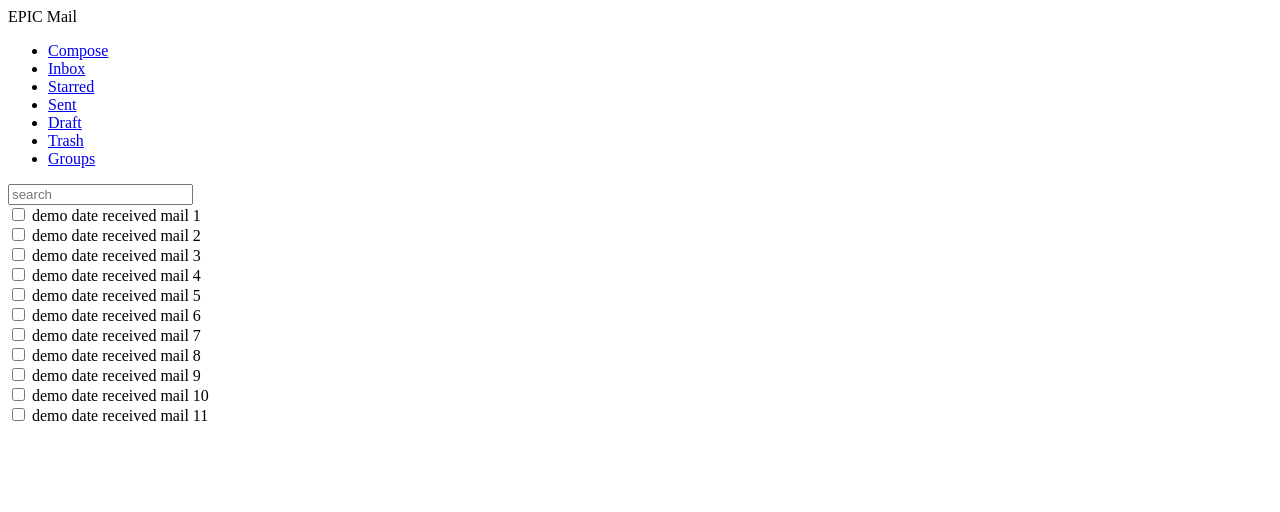
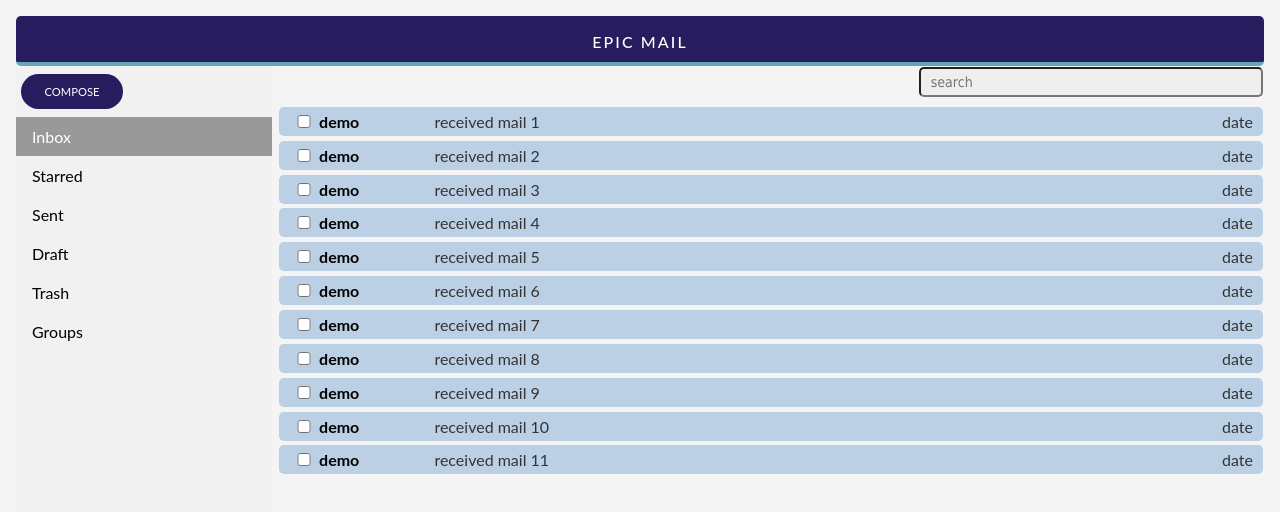
Before and after one commit to OsumiliIkenna/EPICMAIL, a plain HTML site: page UI/html/mailer.html in a window 1280 px wide. Drawn offline with Linux system fonts and the light colour scheme.

Commit message:
add accessibility and styled the html page

```diff
--- a/UI/css/style.css
+++ b/UI/css/style.css
@@ -13,18 +13,25 @@ body {
     font-family: 'Lato', sans-serif;
 }
 
-.container {
+.container,
+.container-mail {
     padding: 1rem 4rem;
     margin: auto;
     overflow: hidden;
 }
+
+.container-mail {
+    transform: translate(0%, 0%);
+    padding: 1rem;
+}
+
 
 .app .container-header {
 	z-index: 1;
     position: relative;
     display: block;
     width: 100%;
-    height: 50px;
+    height: 3.12rem;
     text-transform: uppercase;
     line-height: 3rem;
     text-align: center;
@@ -46,13 +53,118 @@ body {
     color: #fff;
 }
 
+.mail-container {
+    margin-left: 21%;
+    padding: 1px 1px;
+    height: 62.5rem;
+}
+
+ul {
+    list-style-type: none;
+    margin: 0;
+    padding: 0;
+    width: 20%;
+    background-color: #f1f1f1;
+    position: fixed;
+    height: 100%;
+    overflow: auto;
+}
+
+li a {
+    display: block;
+    color: #000;
+    padding: 10px 16px;
+    text-decoration: none;
+}
+
+li a.active {
+    background-color: #999;
+    color: white;
+}
+
+li a:hover:not(.active) {
+    background-color: #555;
+    color: white;
+}
+
+li a.compose {
+    height: 2.2rem;
+    background-color: #271c5d;
+    color: white;
+    padding: 1em 1.5em;
+    position: relative;
+    font-size: 0.7rem;
+    text-decoration: none;
+    text-transform: uppercase;
+    width: 40%;
+    border-radius: 20px;
+    margin: 0.5rem 0 0.5rem 0.3rem;
+    border-bottom: 1.2rem;
+    text-align: center;
+}
+
+input[name=search] {
+    display: block;
+    float: right;
+    width: 35%;
+    margin-bottom: 0.63rem;
+    padding: 0.31rem 0.63rem;
+    background: #EEE;
+    font: 0.88rem Tahoma, Geneva, sans-serif;
+    border-radius: 5px;
+}
+
+input[name=search]:focus {
+    outline: none;
+}
+
+.message {
+    clear: both;
+    margin-bottom: 0.31rem;
+    position: relative;
+    padding: 0.31rem;
+    background: #bbd0e4;
+    border-radius: 0.31rem;
+}
+
+.message:hover {
+	background: #669999;
+	cursor: pointer;
+}
+
+.message input {
+    position: absolute;
+    top: 0.5rem;
+    left: 0.63rem;
+    width: 1.88rem;
+}
+
+.message .sender {
+    display: block;
+    position: absolute;
+    left: 2.5rem;
+    color: #000;
+    font-weight: bold;
+    width: 5.63rem;
+}
+
+.message .title {
+    display: inline-block;
+    padding-left: 9.4rem;
+    width: 100%;
+}
+
+.message .date {
+    position: absolute;
+    right: 0.63rem;
+}
 .form-wrap {
 	margin: auto;
     background: #271c5d;
     color: #fff;
     padding: 1rem 3rem 3rem;
-    box-shadow: 0 10px 20px rgba(0, 0, 0, .8);
-    border-radius: 10px;
+    box-shadow: 0 0.63rem 1.25rem rgba(0, 0, 0, .8);
+    border-radius: 0.63rem;
 }
 
 .login-container,
@@ -158,7 +270,7 @@ label {
 
 @media screen and (min-width: 481px) and (max-width: 767px) {
   	.login-container {
-    	width: 80%;
+    	width: 85%;
   	}
 
   	.signup-container {
@@ -168,6 +280,35 @@ label {
   	.container {
         padding: 1rem 2rem;
     }
+
+       .mail-container {
+	    margin-left: 28%;
+	}
+
+	.message{
+		height: 3%;
+	}
+
+	ul {
+	    width: 25%;
+	}
+
+	.message .sender {
+	    width: 2.63rem;
+	    left: 2.5rem;
+	}
+
+	.message .title {
+	    width: 100%;
+	    padding-left: 6.4rem;
+	}
+
+	.message .date {
+	    right: 0.13rem;
+	}
+	li a.compose {
+		width: 90%;
+	}
 }
 
 @media screen and (min-width: 320px) and (max-width: 480px) {
@@ -185,4 +326,33 @@ label {
     .form-wrap {
         padding: 1rem 2rem 2rem;
     }
+    .mail-container {
+	    margin-left: 28%;
+	}
+
+	.message{
+		height: 3%;
+	}
+
+	ul {
+	    width: 25%;
+	}
+
+	.message .sender {
+	    width: 2.63rem;
+	    left: 2.5rem;
+	}
+
+	.message .title {
+	    width: 100%;
+	    padding-left: 5.4rem;
+	}
+
+	.message .date {
+	    right: 0.13rem;
+	}
+
+	li a.compose {
+		width: 90%;
+	}
 }
--- a/UI/html/mailer.html
+++ b/UI/html/mailer.html
@@ -6,102 +6,102 @@
     <meta name="viewport" content="width=device-width, initial-scale=1.0">
     <meta http-equiv="X-UA-Compatible" content="ie=edge">
     <title>Document</title>
-    <link rel="stylesheet" href="css/index3.css">
+    <link rel="stylesheet" href="../css/style.css">
 </head>
 
 <body>
-    <section class="container">
+    <section class="container-mail">
         <div class="app">
 
-            <div class="head">
-                <span class="title">EPIC Mail</span>
+            <div class="container-header">
+                <span class="title" tabindex="0" role="title" aria-labelledby="title">EPIC Mail</span>
 
             </div>
             <div>
                 <ul>
-                    <li><a class="compose" href="#compose">Compose</a></li>
+                    <li><a class="compose" href="composemail.html" tabindex="0" role="compose" aria-labelledby="Compose">Compose</a></li>
                     <li>
-                        <a class="active" href="#inbox">Inbox</a>
+                        <a class="active" href="#inbox" tabindex="0">Inbox</a>
                     </li>
-                    <li><a href="#starred">Starred</a></li>
-                    <li><a href="#sent">Sent</a></li>
-                    <li><a href="#draft">Draft</a></li>
-                    <li><a href="#trash">Trash</a></li>
-                    <li><a href="#groups">Groups</a></li>
+                    <li><a href="#starred" tabindex="0">Starred</a></li>
+                    <li><a href="#sent" tabindex="0">Sent</a></li>
+                    <li><a href="#draft" tabindex="0">Draft</a></li>
+                    <li><a href="#trash" tabindex="0">Trash</a></li>
+                    <li><a href="#groups" tabindex="0">Groups</a></li>
                 </ul>
             </div>
             <div class="mail-container">
                 <label for="search">
-                    <input name="search" placeholder="search" />
+                    <input name="search" placeholder="search" tabindex="0" role="search" aria-labelledby="search"/>
                 </label>
 
-                <div class="message">
+                <div class="message"  tabindex="0">
                     <input type="checkbox" />
-                    <span class="sender">demo</span>
-                    <span class="date">date</span>
-                    <span class="title">received mail 1</span>
+                    <span class="sender" >demo</span>
+                    <span class="date" >date</span>
+                    <span class="title" >received mail 1</span>
                 </div>
 
-                <div class="message">
+                <div class="message"  tabindex="0">
                     <input type="checkbox" />
-                    <span class="sender">demo</span>
-                    <span class="date">date</span>
+                    <span class="sender" >demo</span>
+                    <span class="date" >date</span>
                     <span class="title">received mail 2</span>
                 </div>
 
-                <div class="message">
+                <div class="message"  tabindex="0">
                     <input type="checkbox" />
-                    <span class="sender">demo</span>
-                    <span class="date">date</span>
-                    <span class="title">received mail 3</span>
+                    <span class="sender" >demo</span>
+                    <span class="date" >date</span>
+                    <span class="title" >received mail 3</span>
                 </div>
 
-                <div class="message">
-                    <input type="checkbox" />
+                <div class="message"  tabindex="0">
+                    <input type="checkbox"/>
                     <span class="sender">demo</span>
-                    <span class="date">date</span>
-                    <span class="title">received mail 4</span>
+                    <span class="date" >date</span>
+                    <span class="title" >received mail 4</span>
                 </div>
 
-                <div class="message">
+                <div class="message"  tabindex="0">
                     <input type="checkbox" />
-                    <span class="sender">demo</span>
-                    <span class="date">date</span>
-                    <span class="title">received mail 5</span>
+                    <span class="sender" >demo</span>
+                    <span class="date" >date</span>
+                    <span class="title" >received mail 5</span>
                 </div>
 
-                <div class="message">
-                    <input type="checkbox" />
+                <div class="message"  tabindex="0">
+                    <input type="checkbox"/>
                     <span class="sender">demo</span>
                     <span class="date">date</span>
                     <span class="title">received mail 6</span>
                 </div>
 
-                <div class="message">
+                <div class="message"  tabindex="0">
                     <input type="checkbox" />
                     <span class="sender">demo</span>
                     <span class="date">date</span>
                     <span class="title">received mail 7</span>
                 </div>
-                <div class="message">
+                <div class="message"  tabindex="0">
                     <input type="checkbox" />
                     <span class="sender">demo</span>
                     <span class="date">date</span>
                     <span class="title">received mail 8</span>
                 </div>
-                <div class="message">
+                <div class="message"  tabindex="0">
                     <input type="checkbox" />
                     <span class="sender">demo</span>
                     <span class="date">date</span>
                     <span class="title">received mail 9</span>
                 </div>
-                <div class="message">
+                <div class="message"  tabindex="0">
                     <input type="checkbox" />
                     <span class="sender">demo</span>
                     <span class="date">date</span>
                     <span class="title">received mail 10</span>
                 </div>
-                <div class="message">
+                <div class="message"  tabindex="0">
                     <input type="checkbox" />
                     <span class="sender">demo</span>
                     <span class="date">date</span>
```
